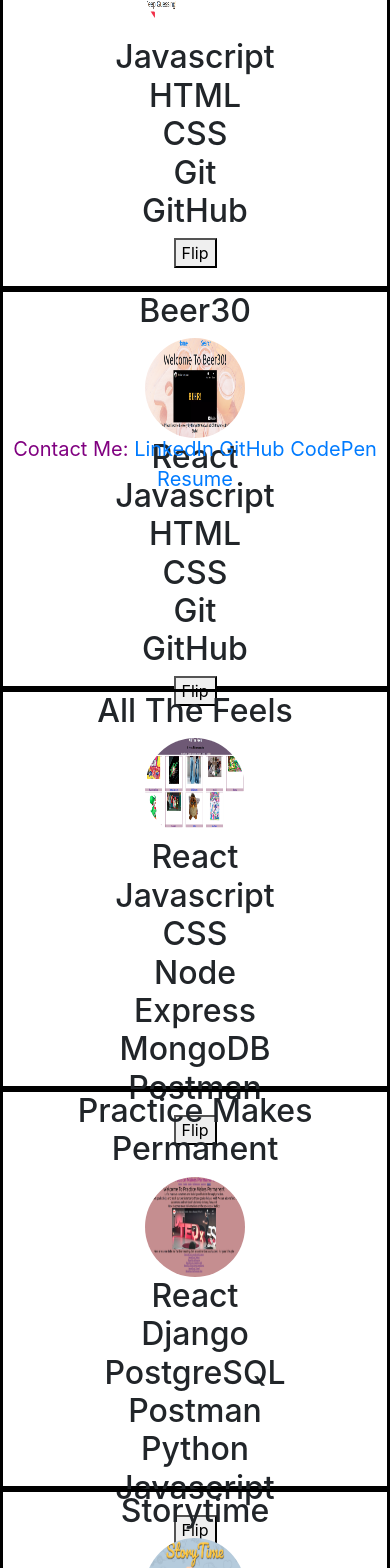
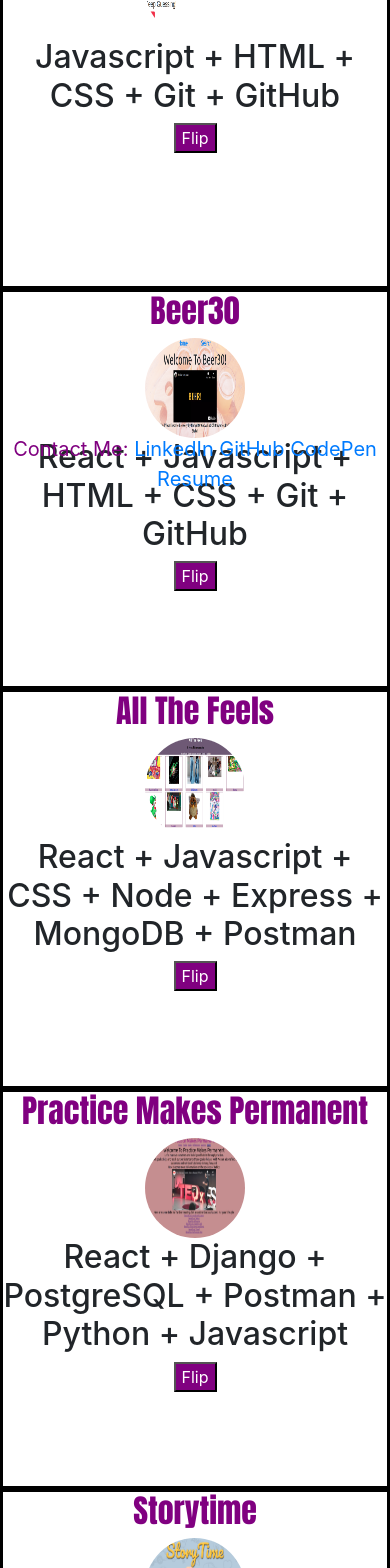
Before and after one commit to AshveerB/portfolio, a React (Create React App) app: page /projects in a window 390 px wide. Shown: the part 380-1948 px from the top of the page. Built offline with nearby package versions, Linux system fonts and the light colour scheme; a web font is replaced by a local one.

Commit message:
edit project card titles and buttons

```diff
--- a/src/components/about/About.css
+++ b/src/components/about/About.css
@@ -8,5 +8,6 @@
     .aboutTitle {
         font-size: 50px;
         color: purple;
+        font-family: 'Anton', sans-serif;
     }
 }
--- a/src/components/projects/ProjectFive.js
+++ b/src/components/projects/ProjectFive.js
@@ -13,19 +13,19 @@ const ProjectFive = () => {
         <div>
             <ReactCardFlip isFlipped={isFlipped} flipDirection='vertical'>
                 <div className='projectFive stFront'>
-                    <h2>Storytime</h2>
+                    <h2 className='projectTitle'>Storytime</h2>
                     <img src={Storytime} alt='storytime'></img>
-                    <h2>
-                        React<br />Django<br />PostgreSQL<br />Postman<br />Python<br />Javascript<br />WebRTC
+                    <h2 className='technologies'>
+                        React + Django + PostgreSQL + Postman + Python + Javascript + WebRTC
                     </h2>
-                    <button className='front-flip-button' onClick={handleClick}>Flip</button>
+                    <button className='front-flip-button projectButton' onClick={handleClick}>Flip</button>
                 </div>
                 <div className='projectFive stBack'>
                     <a href='' target='_blank' rel='noreferrer'>Deployed Site (Coming Soon)</a><br />
                     <a href='https://github.com/story-time-team' target='_blank' rel='noreferrer'>
                     <img src={GitHubLogo} alt='gitHubLogo'></img>
                     </a><br />
-                    <button className='back-flip-button' onClick={handleClick}>Flip</button>
+                    <button className='back-flip-button projectButton' onClick={handleClick}>Flip</button>
                 </div>
             </ReactCardFlip>
         </div>
--- a/src/components/projects/ProjectFour.js
+++ b/src/components/projects/ProjectFour.js
@@ -12,12 +12,12 @@ const ProjectFour = () => {
         <div>
             <ReactCardFlip isFlipped={isFlipped} flipDirection='vertical'>
                 <div className='projectFour pmpFront'>
-                    <h2>Practice Makes Permanent</h2>
+                    <h2 className='projectTitle'>Practice Makes Permanent</h2>
                     <img src={PMP} alt='pmp'></img>
-                    <h2>
-                        React<br />Django<br />PostgreSQL<br />Postman<br />Python<br />Javascript
+                    <h2 className='technologies'>
+                        React + Django + PostgreSQL + Postman + Python + Javascript
                     </h2>
-                    <button className='front-flip-button' onClick={handleClick}>Flip</button>
+                    <button className='front-flip-button projectButton' onClick={handleClick}>Flip</button>
                 </div>
                 <div className='projectFour pmpBack'>
                     <a href='https://practice-makes-permanent-fe.herokuapp.com/' target='_blank' rel='noreferrer'>Deployed Site</a><br />
@@ -27,7 +27,7 @@ const ProjectFour = () => {
                     <a href='https://github.com/AshveerB/practice-makes-permanent-back-end' target='_blank' rel='noreferrer'>Back End
                     <img src={GitHubLogo} alt='gitHubLogo'></img>
                     </a><br />
-                    <button className='back-flip-button' onClick={handleClick}>Flip</button>
+                    <button className='back-flip-button projectButton' onClick={handleClick}>Flip</button>
                 </div>
             </ReactCardFlip>
         </div>
--- a/src/components/projects/ProjectOne.js
+++ b/src/components/projects/ProjectOne.js
@@ -1,32 +1,25 @@
 import React, { useState } from 'react';
 import ReactCardFlip from 'react-card-flip';
-import Spaceman from '../images/Spaceman - Imgur.png'
-import GitHubLogo from '../images/github.jpeg'
-
+import Spaceman from '../images/Spaceman - Imgur.png';
+import GitHubLogo from '../images/github.jpeg';
 
 const ProjectOne = () => {
-    const [isFlipped, setIsFlipped] = useState(false)
+	const [isFlipped, setIsFlipped] = useState(false);
 	const handleClick = () => {
-        setIsFlipped(!isFlipped)
-    }
+		setIsFlipped(!isFlipped);
+	};
 	return (
 		<div>
 			<ReactCardFlip isFlipped={isFlipped} flipDirection='vertical'>
 				<div className='projectOne spacemanFront'>
-						<h2 className='spacemanTitle'>Spaceman</h2>
+					<h2 className='projectTitle'>Spaceman</h2>
 					<img src={Spaceman} alt='spaceman'></img>
-						<h2>
-							Javascript
-							<br />
-							HTML
-							<br />
-							CSS
-							<br />
-							Git
-							<br />
-							GitHub
+					<h2 className='technologies'>
+						Javascript + HTML + CSS + Git + GitHub
 					</h2>
-						<button className='front-flip-button' onClick={handleClick}>
+					<button
+						className='front-flip-button projectButton'
+						onClick={handleClick}>
 						Flip
 					</button>
 				</div>
@@ -45,7 +38,9 @@ const ProjectOne = () => {
 						<img src={GitHubLogo} alt='gitHubLogo'></img>
 					</a>
 					<br />
-						<button className='back-flip-button' onClick={handleClick}>
+					<button
+						className='back-flip-button projectButton'
+						onClick={handleClick}>
 						Flip
 					</button>
 				</div>
--- a/src/components/projects/ProjectThree.js
+++ b/src/components/projects/ProjectThree.js
@@ -12,19 +12,19 @@ const ProjectThree = () => {
         <div>
             <ReactCardFlip isFlipped={isFlipped} flipDirection='vertical'>
                 <div className='projectThree atfFront'>
-                    <h2>All The Feels</h2>
+                    <h2 className='projectTitle'>All The Feels</h2>
                     <img src={ATF} alt='atf'></img>
-                    <h2>
-                        React<br/>Javascript<br/>CSS<br />Node<br />Express<br />MongoDB<br />Postman
+                    <h2 className='technologies'>
+                        React + Javascript + CSS + Node + Express + MongoDB + Postman
                     </h2>
-                    <button className='front-flip-button' onClick={handleClick}>Flip</button>
+                    <button className='front-flip-button projectButton' onClick={handleClick}>Flip</button>
                 </div>
                 <div className='projectThree atfBack'>
                     <a href='https://all-the-feels-fe.herokuapp.com/' target='_blank' rel='noreferrer'>Deployed Site</a><br />
                     <a href='https://github.com/Kid-Then-Kid-Now' target='_blank' rel='noreferrer'>
                     <img src={GitHubLogo} alt='gitHubLogo'></img>
                     </a><br />
-                    <button className='back-flip-button' onClick={handleClick}>Flip</button>
+                    <button className='back-flip-button projectButton' onClick={handleClick}>Flip</button>
                 </div>
             </ReactCardFlip>
         </div>
--- a/src/components/projects/ProjectTwo.js
+++ b/src/components/projects/ProjectTwo.js
@@ -12,19 +12,19 @@ const ProjectTwo = () => {
         <div>
             <ReactCardFlip isFlipped={isFlipped} flipDirection='vertical'>
                 <div className='projectTwo beer30Front'>
-                    <h2>Beer30</h2>
+                    <h2 className='projectTitle'>Beer30</h2>
                     <img src={Beer30} alt='beer30'></img>
-                    <h2>
-                        React<br />Javascript<br />HTML<br />CSS<br />Git<br />GitHub
+                    <h2 className='technologies'>
+                        React + Javascript + HTML + CSS + Git + GitHub
                     </h2>
-                    <button className='front-flip-button' onClick={handleClick}>Flip</button>
+                    <button className='front-flip-button projectButton' onClick={handleClick}>Flip</button>
                 </div>
                 <div className='projectTwo beer30Back'>
                     <a href='https://mybeer30.herokuapp.com/' target='_blank' rel='noreferrer'>Deployed Site</a><br />
                     <a href='https://github.com/AshveerB/beer30' target='_blank' rel='noreferrer'>
                     <img src={GitHubLogo} alt='gitHubLogo'></img>
                     </a><br />
-                    <button className='back-flip-button' onClick={handleClick}>Flip</button>
+                    <button className='back-flip-button projectButton' onClick={handleClick}>Flip</button>
                 </div>
             </ReactCardFlip>
         </div>
--- a/src/components/projects/Projects.css
+++ b/src/components/projects/Projects.css
@@ -17,6 +17,7 @@
 	.projectTabTitle {
 		font-size: 50px;
 		color: purple;
+		font-family: 'Anton', sans-serif;
 	}
 	.spacemanBack {
 		height: 400px;
@@ -47,5 +48,13 @@
 	}
 	.stBack {
 		height: 400px;
-	}
+    }
+    .projectTitle {
+        color: purple;
+        font-family: 'Anton', sans-serif;
+    }
+    .projectButton {
+        color: white;
+        background-color: purple;
+    }
 }
--- a/src/components/skills/Skills.css
+++ b/src/components/skills/Skills.css
@@ -7,6 +7,7 @@
     .skills {
         font-size: 50px;
         color: purple;
+        font-family: 'Anton', sans-serif;
     }
 
     h3 {
```
Also changed, not shown: 1 other file (tests, documents, lock files or other folders). Lines whose indentation alone changed are shown as unchanged.
